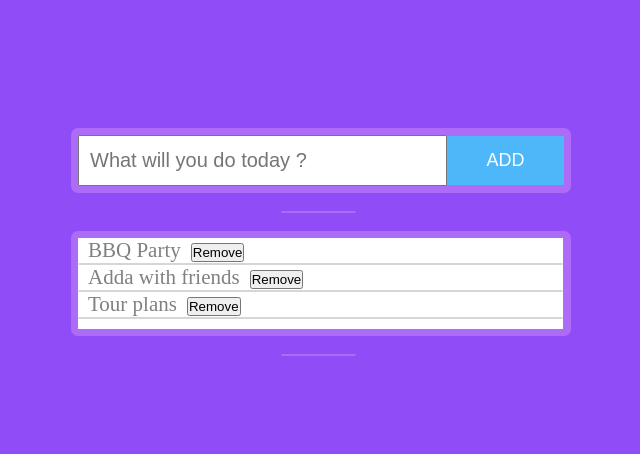
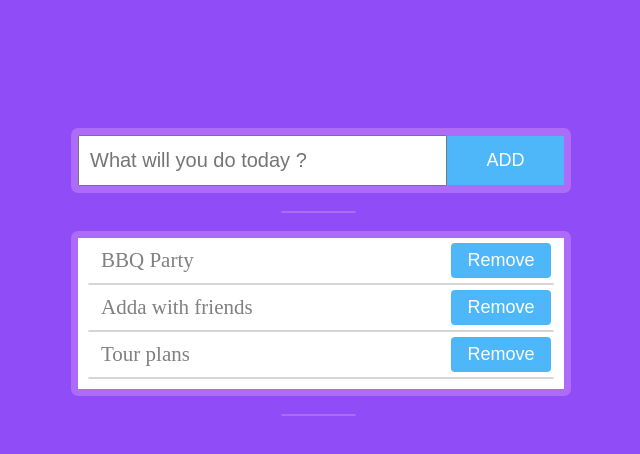
Before and after one commit to mdzobayer/angular-to-do-list, an Angular app: page / in a window 1280 px wide. Shown: the top 454 px of the page, without its empty margins (319-959 px from the left). Built offline with nearby package versions, Linux system fonts and the light colour scheme.

Commit message:
Add html and stylesheet for todolist component

```diff
--- a/src/app/todolist/todolist.component.css
+++ b/src/app/todolist/todolist.component.css
@@ -1,6 +1,10 @@
 * {
     margin: 0;
     padding: 0;
+}
+
+body {
+    background-color: #8F4CF7;
 }
 
 .flex-container {
@@ -61,19 +65,13 @@
     padding-bottom: 10px;
 }
 
-#lists > div {
-    width: 485px;
-    overflow: hidden;
-    background-color: #FFFFFF;
-}
-
 #lists p {
     font-size: 21px;
     padding-top: 10px;
-    padding-left: 10px;
+    padding-left: 3px;
     padding-right: 10px;
     color: gray;
-    display: inline;
+    /* display: inline; */
 
 }
 .horizontal-line {
@@ -89,3 +87,35 @@
     border: 1px solid rgb(216, 213, 213);
     border-radius: 1px;
 }
+.a-item {
+   padding-left: 10px;
+   padding-right: 10px;
+}
+.a-item > div {
+    width: 340px;
+    overflow: hidden;
+    background-color: #FFFFFF;
+    padding-left: 10px;
+    padding-right: 10px;
+    display: block;
+    /* background-color: greenyellow; */
+    float: left;
+}
+#lists  button {
+    width: 100px;
+    height: 35px;
+    background-color: #4DB7F9;
+    border: 0px;
+    color: #ffffff;
+    font-size: 18px;
+    margin: 5px 3px;
+    border-radius: 4px;
+}
+#lists button:hover {
+    background-color: #ffffff;
+    color: #4fb7f9
+}
+#lists p {
+    font-size: 21px;
+    height: 30px;
+}
--- a/src/app/todolist/todolist.component.html
+++ b/src/app/todolist/todolist.component.html
@@ -11,12 +11,13 @@
         <br />
         <div class="output-section">
             <section id="lists">
-                <div *ngFor="let aTask of myTask" fxLayout="row" fxLayoutAlign="space-between center">
-                    <p>{{aTask}}</p>
+                <div class="a-item" *ngFor="let aTask of myTask">
+                    <div>
+                        <p>{{aTask}}</p>
+                    </div>
                     <button (click)="removeTask(aTask)">Remove</button>
                     <hr>
-                </div>
-
+                    </div>
             </section>
         </div>
         <br />
```
